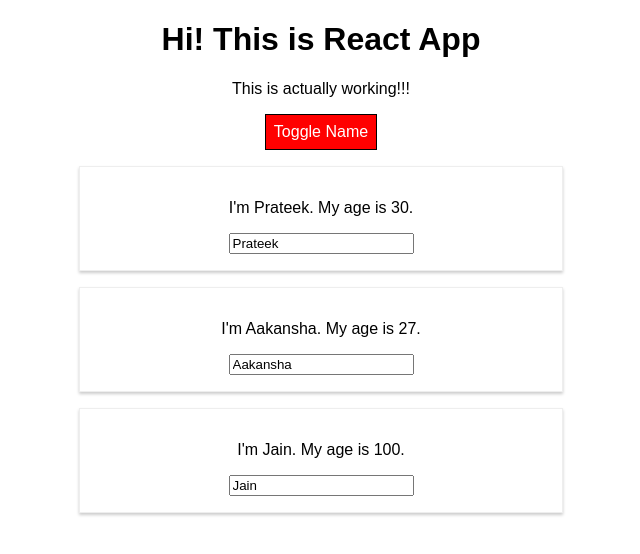
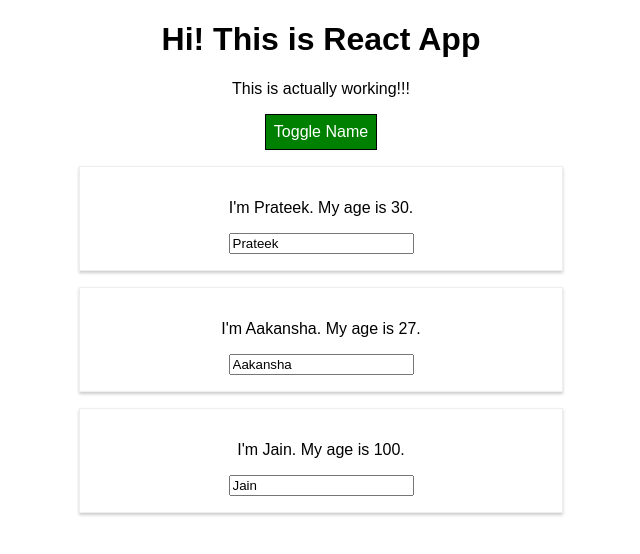
Before and after one commit to erprtkjn/react-complete-guide, a React (Create React App) app: page / in a window 1280 px wide. Both pictures are taken after a click on the button "Toggle Name". Shown: the top 554 px of the page, without its empty margins (319-959 px from the left). Built offline with nearby package versions, Linux system fonts and the light colour scheme.

Commit message:
styled-components

```diff
--- a/package.json
+++ b/package.json
@@ -6,7 +6,8 @@
     "radium": "^0.26.0",
     "react": "^16.13.1",
     "react-dom": "^16.13.1",
-    "react-scripts": "1.1.5"
+    "react-scripts": "1.1.5",
+    "styled-components": "^5.1.0"
   },
   "scripts": {
     "start": "react-scripts start",
--- a/src/App.js
+++ b/src/App.js
@@ -1,7 +1,21 @@
 import React, { Component } from 'react';
+import styled from 'styled-components';
 import './App.css';
-import Radium, {StyleRoot} from 'radium';
 import Person from "./Person/Person";
+
+const StyledButton = styled.button`
+  background-color: green;
+  color: white;
+  font: inherit;
+  border: 1px solid black;
+  padding: 8px;
+  cursor: pointer;
+  &:hover {
+    background-color: lightgreen;
+    color: black;
+  }
+}
+`;
 
 class App extends Component {
 
@@ -87,19 +101,16 @@
     }
 
     return (
-      <StyleRoot>
         <div className="App">
           <h1>Hi! This is React App</h1>
           <p className={classes.join(' ')}>This is actually working!!!</p>
-          <button
-            style={style}
+          <StyledButton
             onClick={this.togglePersonHandler}>Toggle Name
-          </button>
+          </StyledButton>
           {persons}
         </div>
-      </StyleRoot>
     );
   }
 }
 
-export default Radium(App);
+export default App;
--- a/src/Person/Person.js
+++ b/src/Person/Person.js
@@ -1,24 +1,37 @@
 import React from 'react';
-import './Person.css';
-import Radium from "radium";
+import styled from 'styled-components';
+//import './Person.css';
+
+const StyledDiv = styled.div`
+    width: 60%;
+    margin: 16px auto;
+    border: 1px solid #eee;
+    box-shadow: 0 2px 3px #ccc;
+    padding: 16px;
+    text-align: center;
+
+    @media (min-width: 500px) {
+        width: 450px
+    }
+`;
 
 const person = (props) => {
-    const style = {
-        '@media (min-width: 500px)' : {
-            width: '450px'
-        }
-    }
-return (
-    <div className='Person' style={style}>
-        <p onClick={props.click}>I'm {props.name}. My age is {props.age}.</p>
-        <p>{props.children}</p>
-        <input type="text" onChange={props.changed} value={props.name} />
-    </div>
-)
+    // const style = {
+    //     '@media (min-width: 500px)' : {
+    //         width: '450px'
+    //     }
+    // }
+    return (
+        <StyledDiv>
+            <p onClick={props.click}>I'm {props.name}. My age is {props.age}.</p>
+            <p>{props.children}</p>
+            <input type="text" onChange={props.changed} value={props.name} />
+        </StyledDiv>
+    )
 };
 
 
-export default Radium(person);
+export default person;
 
 // export const person = () => {
 //     return <p>I'm a person.</p>
```
Also changed, not shown: 1 other file (tests, documents, lock files or other folders).
